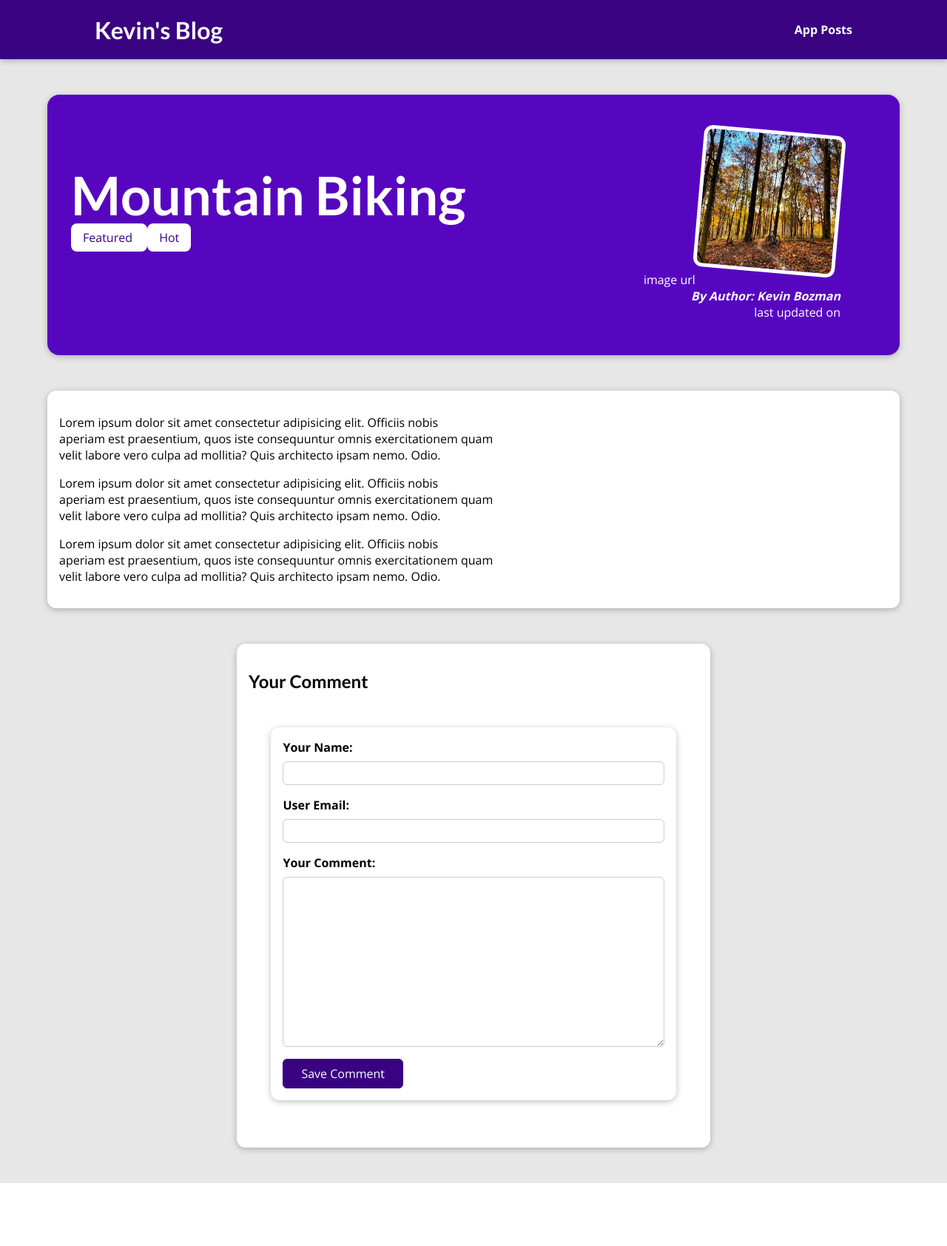
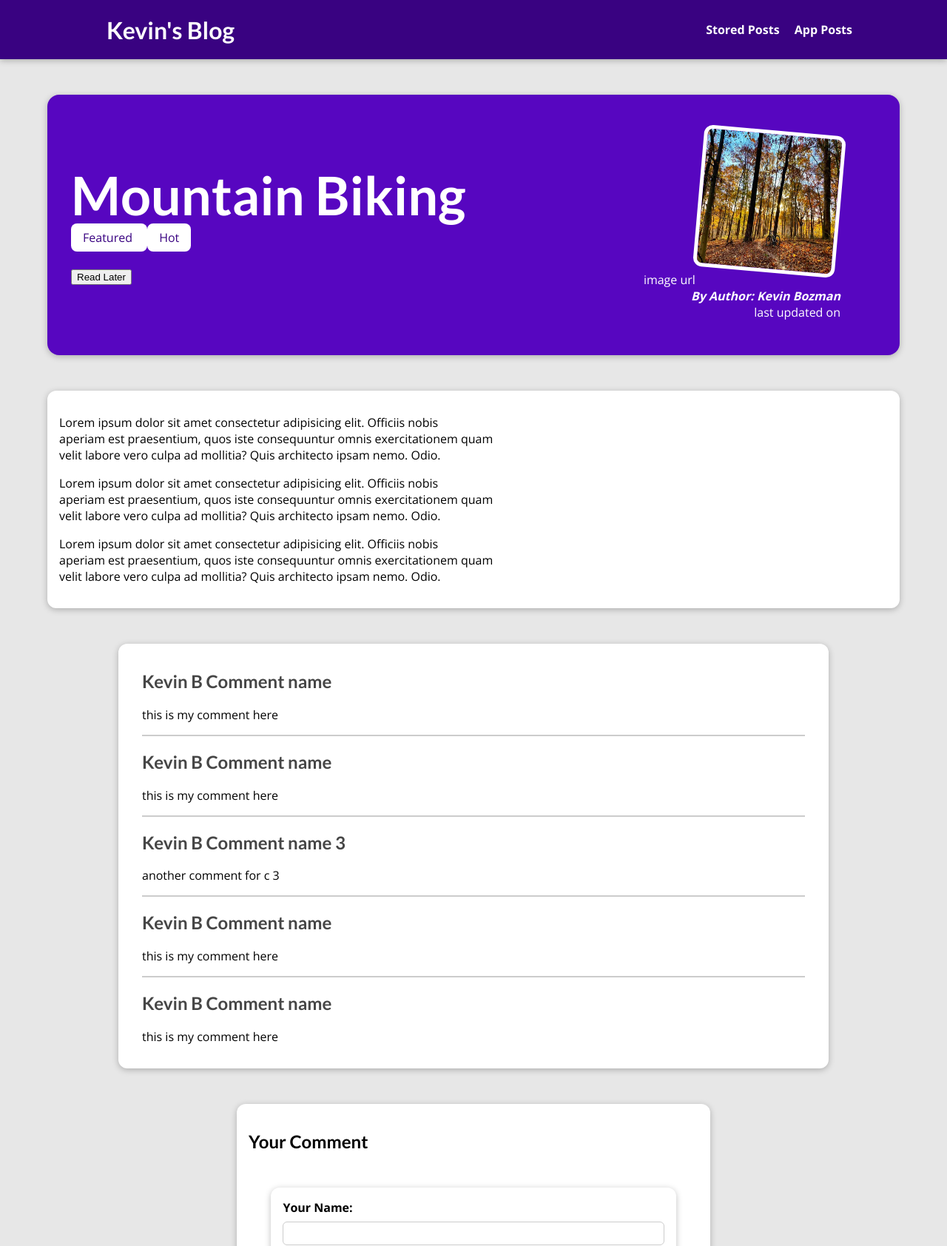
Before and after one commit to kevboz/Blog, a Django app: a page that uses my_site/templates/base.html in a window 1280 px wide. Shown: the top 1684 px of the page at 74% size. Before the commit the page ends 1599 px from the top, so only its background shows below. Run offline with Django 5.2, Linux system fonts and the light colour scheme; data comes from the database, SQL or seed files in the repository; both versions use the stored data as it was after the commit.

Commit message:
added stored post and read for later logic

```diff
--- a/my_site/blog/models.py
+++ b/my_site/blog/models.py
@@ -34,6 +34,9 @@
     content = models.TextField(validators=[MinLengthValidator(10), MaxLengthValidator(5000)])
     tags = models.ManyToManyField(Tag)
 
+    def __str__(self):
+        return self.title
+
 class Comment(models.Model):
     user_name =  models.CharField(max_length=120)
     user_email = models.EmailField()
--- a/my_site/blog/templates/blog/post-detail.html
+++ b/my_site/blog/templates/blog/post-detail.html
@@ -6,19 +6,45 @@
 {% endblock %}
 
 {% block css_files %}
-    <link rel="stylesheet" href="{% static 'blog/post-detail.css' %}" />
+<link rel="stylesheet" href="{% static 'blog/post-detail.css' %}" />
 {% endblock %}
 
 {% block content %}
 
+
+{% comment %}
+use the below if there are errors
+{% endcomment %}
+{% if comment_form.errors %}
+    <div id="alert">
+        <h2>Saving the comment Failed</h2>
+        <p>Please check te comment form below the post and fix your errors</p>
+        <a href="#comment-form">Fix! </a>
+    </div>
+{% endif%}
+
 <section id="summary">
     <h2>{{ post.title}}</h2>
     <div>
-    {% for tag in post_tags %}
-        <span class="tag"> {{ tag.caption}} </span>
-    {%  endfor %}
+        {% for tag in post_tags %}
+            <span class="tag"> {{ tag.caption}} </span>
+        {%  endfor %}
+    </div>
 
+    <div>
+        <form action="{% url "read-later" %}" method="POST" >
+            {% csrf_token %}
+            <input type="hidden" name="post_id" value="{{post.id}}"/>
+            <button id="read-later">
+            {% if saved_for_later %}
+                Rrmove from "read Later list"
+            {% else %}
+                Read Later
+            {% endif%}
+            </button>
+        </form>
     </div>
+
     <article>
         image url
         <img src="{{post.image.url}}" alt= {{post.title}} />
@@ -27,16 +53,30 @@
     </article>
 </section>
 
+
+
 <main>
     {{ post.content|linebreaks }}
 </main>
+
+<section id="comments">
+<ul>
+    {% for comment in comments %}
+        <li>
+            <h2>{{comment.user_name}}</h2>
+            <p>{{comment.text|linebreaks}}</p>
+        </li>
+    {% endfor %}
+</ul>
+</section>
+
 
 <section id = "comment-form">
     <h2>Your Comment</h2>
     <form action="{% url "post_detail_page" post.slug %}" method="POST" id="comment-form">
         {% csrf_token %}
         {% for form_field in comment_form %}
-            <div class="form-control">
+            <div class="form-control {% if form_field.errors %} invalid {% endif %}">
                 {{ form_field.label_tag }}
                 {{ form_field }}
                 {{ form_field.errors }}
--- a/my_site/blog/urls.py
+++ b/my_site/blog/urls.py
@@ -4,5 +4,6 @@
 urlpatterns = [
     path('', views.starting_page.as_view(),name="starting-page"),
     path('posts', views.AllPostsView.as_view(), name='posts_page'),
-    path('posts/<slug:slug>', views.SinglePostView.as_view(), name='post_detail_page')
+    path('posts/<slug:slug>', views.SinglePostView.as_view(), name='post_detail_page'),
+    path('read-later/', views.ReadLaterView.as_view(), name='read-later'),
 ]
--- a/my_site/blog/views.py
+++ b/my_site/blog/views.py
@@ -52,12 +52,26 @@
 
 class SinglePostView(View):
 
+    def is_stored_posts(self,request,post_id):
+        stored_posts = request.session.get("stored_posts")
+        if stored_posts is not None:
+            is_saved_for_later = post_id in stored_posts
+        else:
+            is_saved_for_later = False
+
+        return is_saved_for_later
+
+
     def get(self, request, slug):
         post = Post.objects.get(slug=slug)
+
+
         context = {
             "post": post,
             "post_tags": post.tags.all(),
-            "comment_form" : CommentForm()
+            "comment_form" : CommentForm(),
+            "comments": post.comments.all().order_by("-id"),
+            "saved_for_later": self.is_stored_posts(request, post.id)
         }
         return render(request, "blog/post-detail.html", context)
 
@@ -78,11 +92,60 @@
         context = {
             "post": post,
             "post_tags": post.tags.all(),
-            "comment_form" : comment_form
+            "comment_form" : comment_form,
+            "comments": post.comments.all().order_by("-id"),
+            "saved_for_later": self.is_stored_posts(request, post.id)
         }
         return render(request, "blog/post-detail.html",context)
 
 
+class ReadLaterView(View):
+    def get(self,request):
+        stored_posts = request.session.get("stored_posts")
+        print(f"my Get stored post value is {stored_posts}")
+        context = {}
+        #print("I'm here")
+
+        if stored_posts is None or len(stored_posts) == 0:
+            print(f"get method none or zerostored_posts test are {stored_posts}")
+            context["posts"] = []
+            context["has_posts"] = False
+        else:
+            posts = Post.objects.filter(id__in=stored_posts)
+            #print(f"get posts else are {posts}")
+            context["posts"] = posts
+            context["has_posts"] = True
+
+        return render(request, "blog/stored-posts.html", context)
+
+    def post(self, request):
+        #get the stored posts if there are any. make sure to use the get method so if It is null it won't fail
+        stored_posts = request.session.get("stored_posts")
+
+        if stored_posts is None:
+            print("post method: none present")
+            stored_posts = []
+
+        post_id = (int(request.POST["post_id"]))
+
+        print(f"my post_id is {post_id}")
+        print(f"my stored posts are {stored_posts}")
+
+        if post_id not in stored_posts:
+            print("it's not present. we'll add it")
+            stored_posts.append(post_id)
+        else:
+            stored_posts.remove(post_id)
+
+        request.session["stored_posts"] = stored_posts # this saves it to the session
+
+
+        return HttpResponseRedirect("/")
+
+
+        #this grabs is from the hidden input in the from on post-detail.
+        #it uses the name of the hidden input
+        stored_posts.appendint(int(request.POST["post_id"]))
 
 
 
--- a/my_site/static/app.css
+++ b/my_site/static/app.css
@@ -35,6 +35,7 @@
   text-decoration: none;
   color: white;
   font-weight: bold;
+  margin-left: 1rem;
 }
 
 #main-navigation a:hover,
--- a/my_site/templates/base.html
+++ b/my_site/templates/base.html
@@ -19,6 +19,7 @@
             <a href="{% url "starting-page" %}">Kevin's Blog</a>
         </h1>
         <nav>
+            <a href="{% url "read-later" %}">Stored Posts</a>
             <a href="{% url "posts_page" %}">App Posts</a>
         </nav>
     </header>
```
Also changed, not shown: my_site/blog/admin.py (+6 -1 lines), my_site/blog/static/blog/stored-posts.css (added, +39 -0 lines), my_site/blog/templates/blog/stored-posts.html (added, +25 -0 lines), my_site/db.sqlite3.
